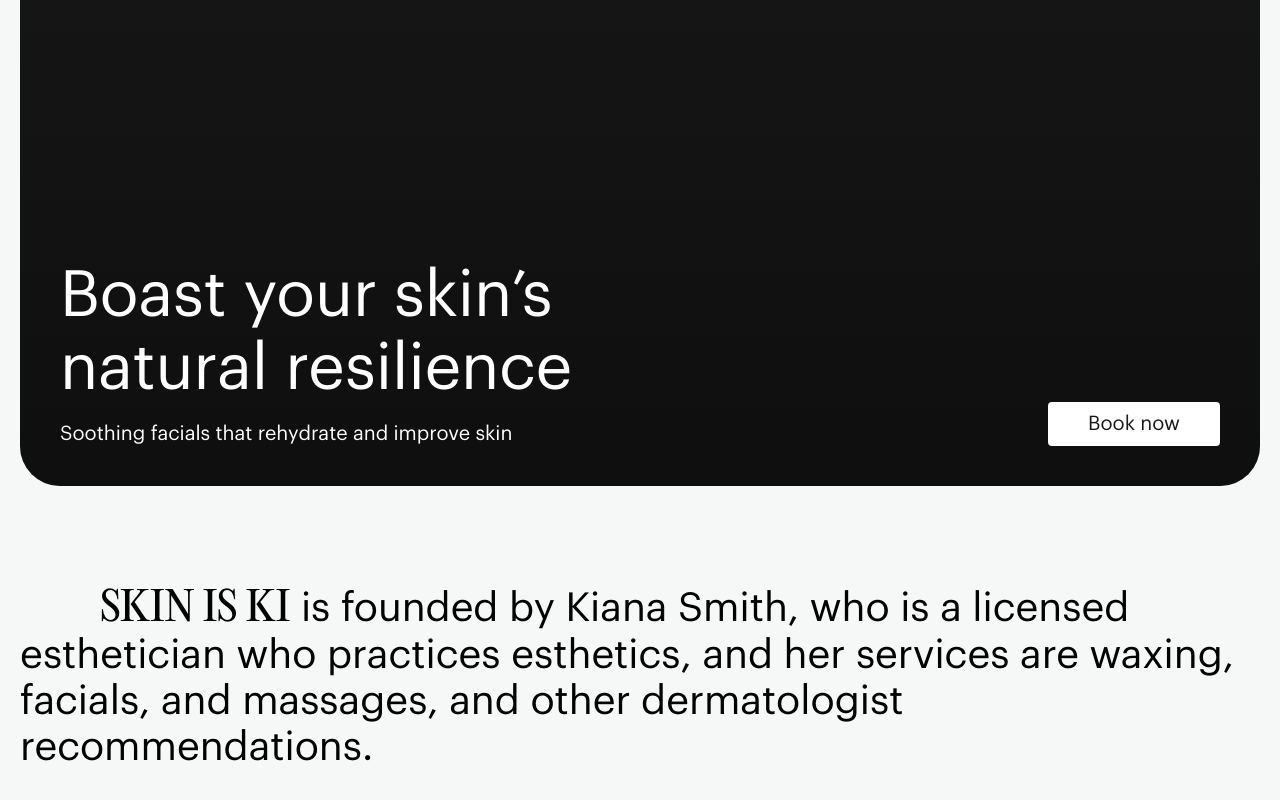
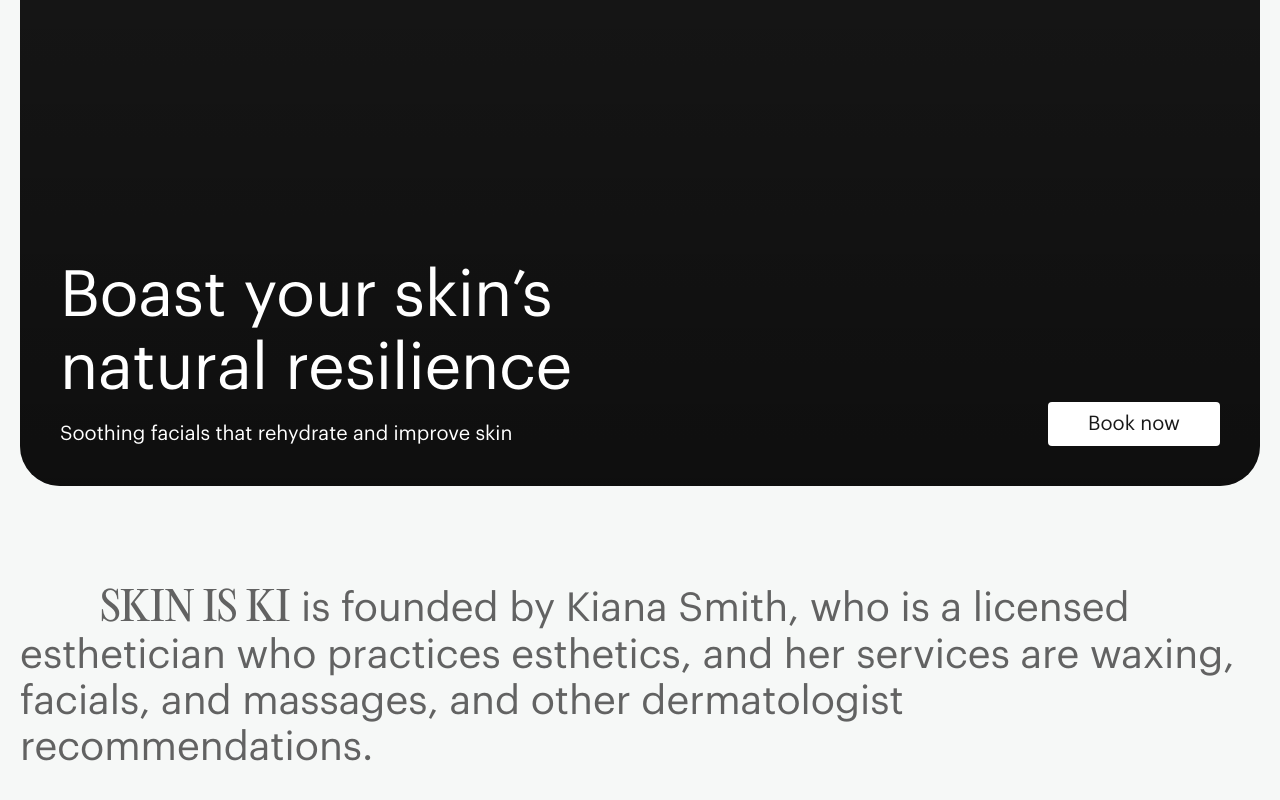
Before and after one commit to reese-code/skiniski, a React (Vite) app: page / in a window 1280 px wide. Shown: the part 302-1102 px from the top of the page. Built offline with nearby package versions, Linux system fonts and the light colour scheme.

Commit message:
About text animated

```diff
--- /dev/null
+++ b/src/components/AnimatedAboutText.jsx
@@ -0,0 +1,56 @@
+import { useEffect, useRef } from 'react'
+import { gsap } from 'gsap'
+import { ScrollTrigger } from 'gsap/ScrollTrigger'
+
+gsap.registerPlugin(ScrollTrigger)
+
+const BRAND_TEXT = 'Skin is Ki'
+const BODY_TEXT =
+  ' is founded by Kiana Smith, who is a licensed esthetician who practices esthetics, and her services are waxing, facials, and massages, and other dermatologist recommendations.'
+
+function splitToChars(text, keyPrefix) {
+  return text.split('').map((char, i) => (
+    <span key={`${keyPrefix}-${i}`} className="about-char">
+      {char}
+    </span>
+  ))
+}
+
+function AnimatedAboutText() {
+  const textRef = useRef(null)
+
+  useEffect(() => {
+    const chars = textRef.current.querySelectorAll('.about-char')
+
+    const ctx = gsap.context(() => {
+      gsap.fromTo(
+        chars,
+        { opacity: 0.6 },
+        {
+          opacity: 1,
+          ease: 'none',
+          stagger: 0.02,
+          scrollTrigger: {
+            trigger: textRef.current,
+            start: 'top bottom',
+            end: () => `+=${window.innerHeight * 20}`,
+            scrub: 0.5,
+          },
+        }
+      )
+    }, textRef)
+
+    return () => ctx.revert()
+  }, [])
+
+  return (
+    <p ref={textRef} className="font-normal text-h2">
+      <span className="ml-20 font-editorial text-h2 uppercase">
+        {splitToChars(BRAND_TEXT, 'brand')}
+      </span>
+      {splitToChars(BODY_TEXT, 'body')}
+    </p>
+  )
+}
+
+export default AnimatedAboutText
--- a/src/pages/Home.jsx
+++ b/src/pages/Home.jsx
@@ -1,4 +1,5 @@
 import Button from '../components/Button.jsx'
+import AnimatedAboutText from '../components/AnimatedAboutText.jsx'
 
 function Home() {
   return (
@@ -25,12 +26,7 @@ function Home() {
       </section>
 
       <section className="mx-auto max-w-[1289px] px-5 py-20 text-left">
-        <p className="font-normal text-h2">
-          <span className="ml-20 font-editorial text-h2 uppercase">Skin is Ki</span> is
-          founded by Kiana Smith, who is a licensed esthetician who practices
-          esthetics, and her services are waxing, facials, and massages, and
-          other dermatologist recommendations.
-        </p>
+        <AnimatedAboutText />
       </section>
 
       <section id="services" />
```
